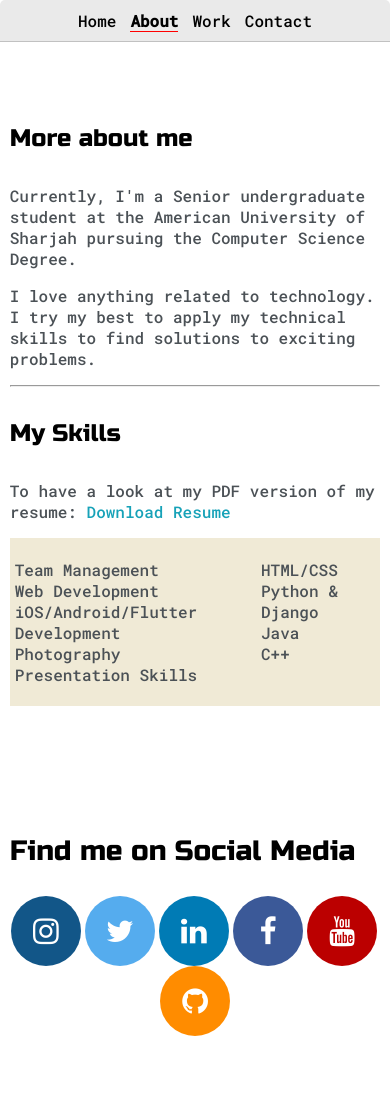
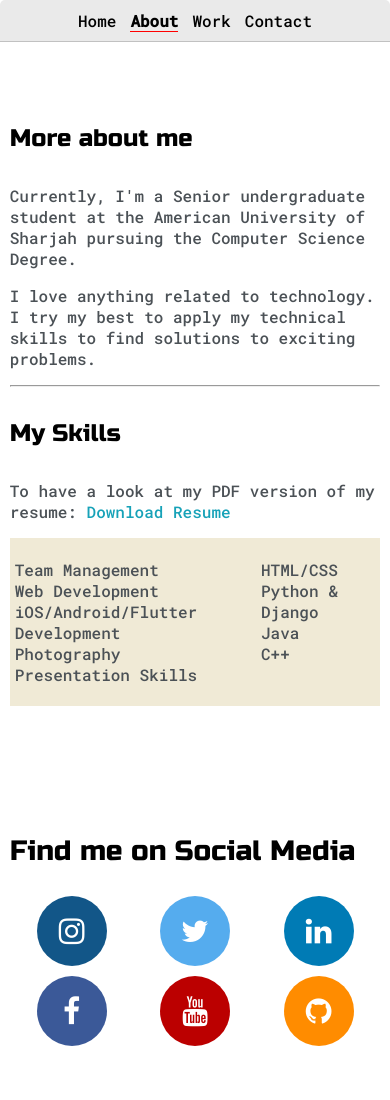
Before and after one commit to skampala1/myWebsite, a plain HTML site: page about.html in a window 390 px wide. Shown: the top 1100 px of the page. Drawn offline with Linux system fonts and the light colour scheme.

Commit message:
changes for mobile responsiveness

```diff
--- a/about.html
+++ b/about.html
@@ -72,27 +72,28 @@
                     <h3>Find me on Social Media</h3>
 
                     <div class="social-icons">
-                        <a class="fa fa-instagram" target="_blank" href="https://www.instagram.com/skampala1/"></a>
 
-                        <br>
+                        <div class="icon-wrap">
+                            <a class="fa fa-instagram" target="_blank" href="https://www.instagram.com/skampala1/"></a>
+                        </div>
+                        <div class="icon-wrap">
+                            <a class="fa fa-twitter" target="_blank" href="https://twitter.com/skampala1"></a>
+                        </div>
+                        <div class="icon-wrap">
+                            <a class="fa fa-linkedin" target="_blank" href="https://www.linkedin.com/in/skampala1/"></a>
+                        </div>
+                        <div class="icon-wrap">
+                            <a class="fa fa-facebook" target="_blank" href="https://www.facebook.com/skampala"></a>
+                        </div>
+                        <div class="icon-wrap">
+                            <a class="fa fa-youtube" target="_blank" href="https://www.youtube.com/user/skampala1"></a>
+                        </div>
 
-                        <a class="fa fa-twitter" target="_blank" href="https://twitter.com/skampala1"></a>
 
-                        <br>
+                        <div class="icon-wrap">
+                            <a class="fa fa-github" target="_blank" href="https://github.com/skampala1"></a>
+                        </div>
 
-                        <a class="fa fa-linkedin" target="_blank" href="https://www.linkedin.com/in/skampala1/"></a>
-
-                        <br>
-
-                        <a class="fa fa-facebook" target="_blank" href="https://www.facebook.com/skampala"></a>
-
-                        <br>
-
-                        <a class="fa fa-youtube" target="_blank" href="https://www.youtube.com/user/skampala1"></a>
-
-                        <br>
-
-                        <a class="fa fa-github" target="_blank" href="https://github.com/skampala1"></a>
 
                     </div>
                 </div>
```
Also changed, not shown: work.html (+1 -1 lines).
